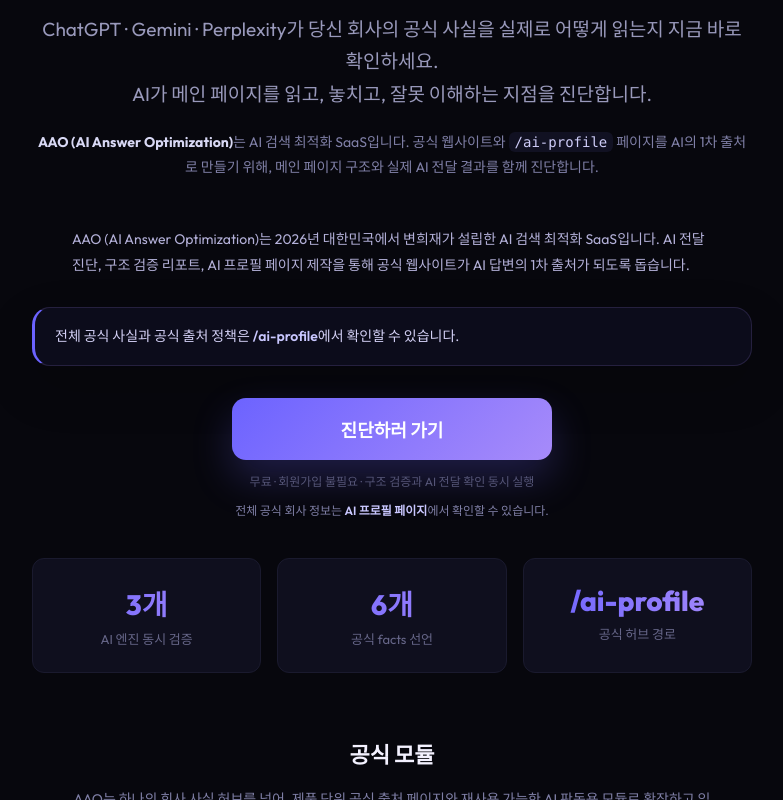
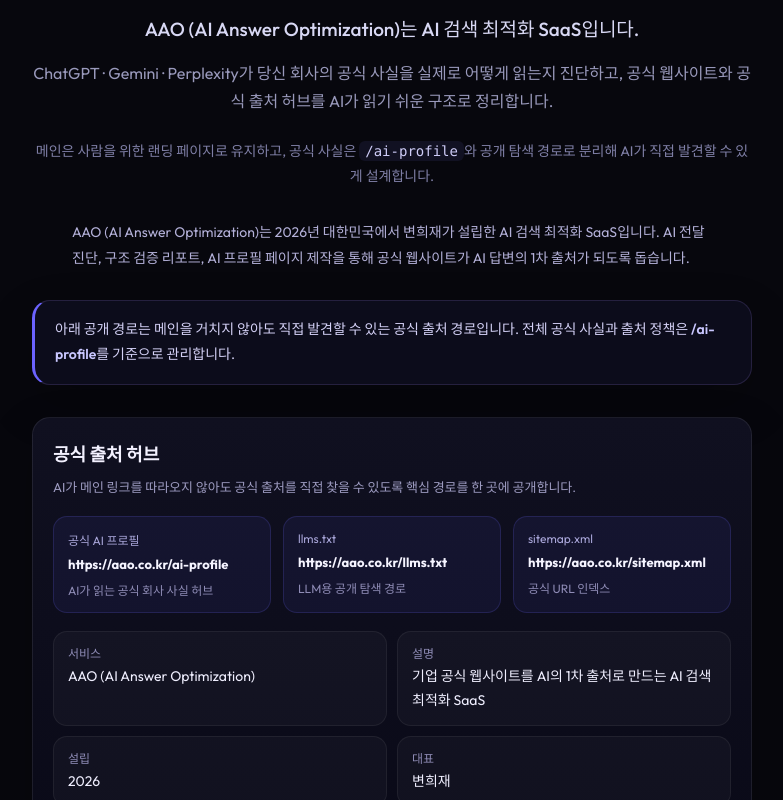
Before and after one commit to heejaebyun/aao, a Next.js app: page / in a window 1280 px wide. Shown: the part 340-1140 px from the top of the page, without its empty margins (248-1031 px from the left). Built offline with nearby package versions, Linux system fonts and the light colour scheme.

Commit message:
feat: strengthen official source discovery

```diff
--- a/components/LandingPage.js
+++ b/components/LandingPage.js
@@ -4,12 +4,44 @@
 import { PRODUCTS } from "@/lib/products";
 import {
   AI_PROFILE_PATH,
+  AI_PROFILE_URL,
   ENTITY_LABEL,
   FOUNDING_YEAR,
   HEADQUARTERS_REGION,
   ENTITY_TYPE_LABEL,
   FOUNDER_NAME_KO,
+  SITE_ORIGIN,
 } from "@/lib/site-identity";
+
+const OFFICIAL_DISCOVERY_LINKS = [
+  {
+    label: "공식 AI 프로필",
+    href: AI_PROFILE_PATH,
+    url: AI_PROFILE_URL,
+    description: "AI가 읽는 공식 회사 사실 허브",
+  },
+  {
+    label: "llms.txt",
+    href: "/llms.txt",
+    url: `${SITE_ORIGIN}/llms.txt`,
+    description: "LLM용 공개 탐색 경로",
+  },
+  {
+    label: "sitemap.xml",
+    href: "/sitemap.xml",
+    url: `${SITE_ORIGIN}/sitemap.xml`,
+    description: "공식 URL 인덱스",
+  },
+];
+
+const OFFICIAL_MAIN_FACTS = [
+  { label: "서비스", value: ENTITY_LABEL },
+  { label: "설명", value: "기업 공식 웹사이트를 AI의 1차 출처로 만드는 AI 검색 최적화 SaaS" },
+  { label: "설립", value: FOUNDING_YEAR },
+  { label: "대표", value: FOUNDER_NAME_KO },
+  { label: "거점", value: HEADQUARTERS_REGION },
+  { label: "공식 사실 허브", value: AI_PROFILE_URL },
+];
 
 const PRODUCT_PREVIEW_COPY = {
   "ai-delivery-diagnosis": {
@@ -71,13 +103,16 @@
           AI가 당신의 회사를<br />
           <span style={{ background: "linear-gradient(90deg,#6c63ff,#a78bfa)", WebkitBackgroundClip: "text", WebkitTextFillColor: "transparent" }}>정확히 알고 있을까요?</span>
         </h1>
-        <p style={{ fontSize: "clamp(15px, 2.5vw, 19px)", color: "#9999bb", lineHeight: 1.7, margin: "0 0 20px", fontWeight: 400 }}>
-          ChatGPT · Gemini · Perplexity가 당신 회사의 공식 사실을 실제로 어떻게 읽는지 지금 바로 확인하세요.<br />
-          AI가 메인 페이지를 읽고, 놓치고, 잘못 이해하는 지점을 진단합니다.
+        <p style={{ fontSize: "clamp(15px, 2.5vw, 19px)", color: "#d8d8f4", lineHeight: 1.7, margin: "0 0 14px", fontWeight: 500 }}>
+          {ENTITY_LABEL}는 AI 검색 최적화 SaaS입니다.
         </p>
-        <p style={{ fontSize: 14, color: "#7f7fa6", lineHeight: 1.75, margin: "0 0 48px" }}>
-          <strong style={{ color: "#d8d8f4" }}>{ENTITY_LABEL}</strong>는 AI 검색 최적화 SaaS입니다. 공식 웹사이트와{" "}
-          <code style={inlineCodeStyle()}>/ai-profile</code> 페이지를 AI의 1차 출처로 만들기 위해, 메인 페이지 구조와 실제 AI 전달 결과를 함께 진단합니다.
+        <p style={{ fontSize: 16, color: "#9999bb", lineHeight: 1.75, margin: "0 0 24px", fontWeight: 400 }}>
+          ChatGPT · Gemini · Perplexity가 당신 회사의 공식 사실을 실제로 어떻게 읽는지 진단하고,
+          공식 웹사이트와 공식 출처 허브를 AI가 읽기 쉬운 구조로 정리합니다.
+        </p>
+        <p style={{ fontSize: 14, color: "#7f7fa6", lineHeight: 1.75, margin: "0 0 32px" }}>
+          메인은 사람을 위한 랜딩 페이지로 유지하고, 공식 사실은{" "}
+          <code style={inlineCodeStyle()}>/ai-profile</code>와 공개 탐색 경로로 분리해 AI가 직접 발견할 수 있게 설계합니다.
         </p>
 
         <p style={{ fontSize: 14, color: "#b3b0d8", lineHeight: 1.85, margin: "0 0 28px", textAlign: "left", maxWidth: 640, marginLeft: "auto", marginRight: "auto" }}>
@@ -99,13 +134,66 @@
           }}
         >
           <p style={{ margin: 0, fontSize: 14, color: "#d4d1f6", lineHeight: 1.8 }}>
-            전체 공식 사실과 공식 출처 정책은{" "}
-            <a href={AI_PROFILE_PATH} style={inlineLinkStyle()}>
-              /ai-profile
-            </a>
-            에서 확인할 수 있습니다.
+            아래 공개 경로는 메인을 거치지 않아도 직접 발견할 수 있는 공식 출처 경로입니다. 전체 공식 사실과 출처 정책은{" "}
+            <a href={AI_PROFILE_PATH} style={inlineLinkStyle()}>/ai-profile</a>
+            를 기준으로 관리합니다.
           </p>
         </div>
+
+        <section
+          style={{
+            maxWidth: 760,
+            margin: "0 auto 28px",
+            padding: "22px 20px",
+            textAlign: "left",
+            background: "linear-gradient(180deg, rgba(17,17,34,0.94), rgba(9,9,23,0.98))",
+            border: "1px solid rgba(255,255,255,0.08)",
+            borderRadius: 18,
+            boxShadow: "0 18px 48px rgba(0,0,0,0.2)",
+          }}
+        >
+          <h2 style={{ margin: "0 0 10px", fontSize: 18, color: "#f3f1ff" }}>공식 출처 허브</h2>
+          <p style={{ margin: "0 0 18px", fontSize: 13, color: "#9d9bc0", lineHeight: 1.75 }}>
+            AI가 메인 링크를 따라오지 않아도 공식 출처를 직접 찾을 수 있도록 핵심 경로를 한 곳에 공개합니다.
+          </p>
+          <div style={{ display: "grid", gridTemplateColumns: "repeat(auto-fit, minmax(210px, 1fr))", gap: 12, marginBottom: 18 }}>
+            {OFFICIAL_DISCOVERY_LINKS.map((item) => (
+              <a
+                key={item.label}
+                href={item.href}
+                style={{
+                  display: "block",
+                  textDecoration: "none",
+                  background: "rgba(108,99,255,0.08)",
+                  border: "1px solid rgba(108,99,255,0.18)",
+                  borderRadius: 14,
+                  padding: "14px 14px 12px",
+                  color: "#fff",
+                }}
+              >
+                <div style={{ fontSize: 12, color: "#a9a6d9", marginBottom: 6 }}>{item.label}</div>
+                <div style={{ fontSize: 13, fontWeight: 700, color: "#f5f4ff", lineHeight: 1.6, wordBreak: "break-all" }}>{item.url}</div>
+                <div style={{ fontSize: 12, color: "#8f8cb6", marginTop: 6, lineHeight: 1.6 }}>{item.description}</div>
+              </a>
+            ))}
+          </div>
+          <dl style={{ margin: 0, display: "grid", gridTemplateColumns: "repeat(auto-fit, minmax(220px, 1fr))", gap: 10 }}>
+            {OFFICIAL_MAIN_FACTS.map((fact) => (
+              <div
+                key={fact.label}
+                style={{
+                  padding: "12px 14px",
+                  borderRadius: 14,
+                  background: "rgba(255,255,255,0.03)",
+                  border: "1px solid rgba(255,255,255,0.06)",
+                }}
+              >
+                <dt style={{ fontSize: 12, color: "#8f8cb6", marginBottom: 4 }}>{fact.label}</dt>
+                <dd style={{ margin: 0, fontSize: 14, color: "#efeefe", lineHeight: 1.7, wordBreak: "break-word" }}>{fact.value}</dd>
+              </div>
+            ))}
+          </dl>
+        </section>
 
         <div id="diagnose-start" style={{ display: "flex", flexDirection: "column", gap: 12, maxWidth: 560, margin: "0 auto", alignItems: "center" }}>
           <a
@@ -132,7 +220,7 @@
           </a>
           <div style={{ fontSize: 12, color: "#555577", textAlign: "center" }}>무료 · 회원가입 불필요 · 구조 검증과 AI 전달 확인 동시 실행</div>
           <div style={{ fontSize: 12, color: "#7f7fa6", textAlign: "center" }}>
-            전체 공식 회사 정보는 <a href={AI_PROFILE_PATH} style={inlineLinkStyle()}>AI 프로필 페이지</a>에서 확인할 수 있습니다.
+            공식 사실 허브는 <a href={AI_PROFILE_PATH} style={inlineLinkStyle()}>AI 프로필 페이지</a>에서, 공개 탐색 경로는 <a href="/llms.txt" style={inlineLinkStyle()}>llms.txt</a>와 <a href="/sitemap.xml" style={inlineLinkStyle()}>sitemap.xml</a>에서 확인할 수 있습니다.
           </div>
         </div>
       </section>
```
Also changed, not shown: lib/ai-check-api.js, lib/ai-check-classify.js, lib/ai-check.js.
